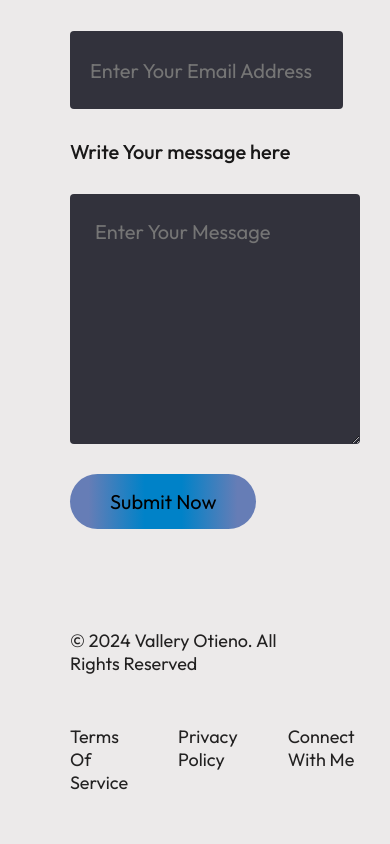
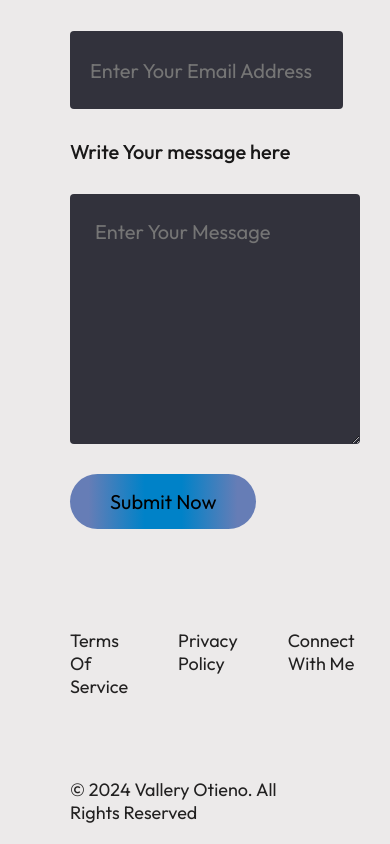
Before and after one commit to Vallery-O/Vall_App, a React (Vite) app: page / in a window 390 px wide. Shown: the part 5994-6838 px from the top of the page. Built offline with nearby package versions, Linux system fonts and the light colour scheme.

Commit message:
title icon change

```diff
--- a/index.html
+++ b/index.html
@@ -2,7 +2,6 @@
 <html lang="en">
   <head>
     <meta charset="UTF-8" />
-    <link rel="icon" type="image/svg+xml" href="/vite.svg" />
     <meta name="viewport" content="width=device-width, initial-scale=1.0" />
     <title>Vallery</title>
     <link rel="preconnect" href="https://fonts.googleapis.com">
--- a/src/Components/Footer/Footer.css
+++ b/src/Components/Footer/Footer.css
@@ -12,13 +12,10 @@
 }
 @media(max-width:760px){
     .footer{
-        margin: 50px 70px;
-        flex-direction: column;
-        gap: 50px;
+      margin: 50px 70px;
+      display: flex;
+      flex-direction: column-reverse;
+      margin-bottom: 50px;
     }
-    .footer-right{
-        display: flex;
-        flex-direction: column-reverse;
-        gap: 50px;
-    }
+
 }
```
